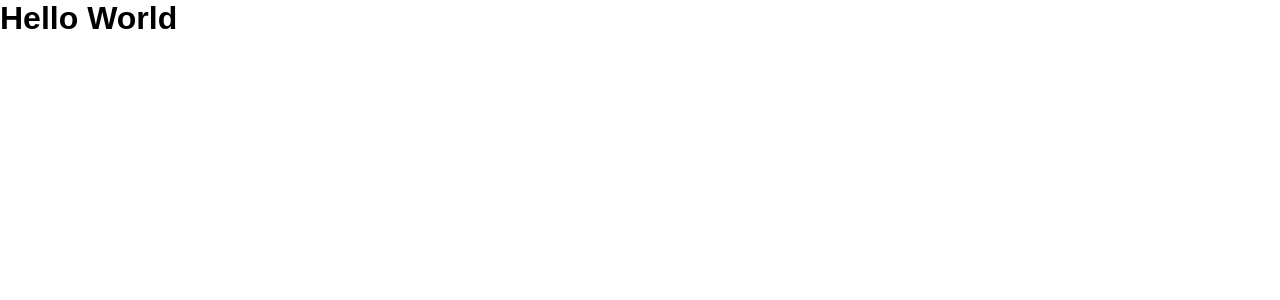
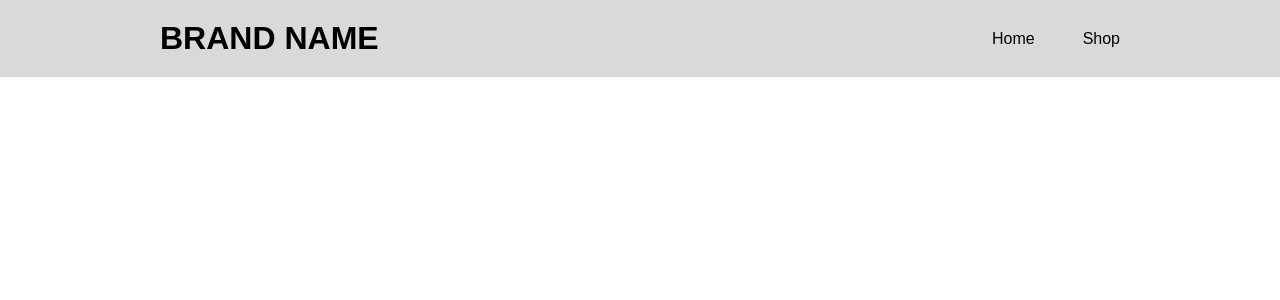
Before and after one commit to nelrnd/shopping-cart, a React (Create React App) app: page / in a window 1280 px wide. Shown: the top 300 px of the page. Built offline with nearby package versions, Linux system fonts and the light colour scheme.

Commit message:
Create and style NavBar

```diff
--- a/src/App.js
+++ b/src/App.js
@@ -1,9 +1,10 @@
+import NavBar from './components/NavBar';
 import './styles/App.css';
 
 const App = () => {
   return (
     <div>
-      <h1>Hello World</h1>
+      <NavBar />
     </div>
   );
 };
--- /dev/null
+++ b/src/components/NavBar.js
@@ -0,0 +1,22 @@
+import '../styles/NavBar.css';
+
+const NavBar = () => {
+  return (
+    <div className="NavBar">
+      <div className="NavBar_content">
+        <div className="NavBar_brand">
+          <div className="NavBar_logo-wrapper">
+            <h1>BRAND NAME</h1>
+          </div>
+        </div>
+
+        <ul className="NavBar_links">
+          <li>Home</li>
+          <li>Shop</li>
+        </ul>
+      </div>
+    </div>
+  );
+};
+
+export default NavBar;
--- /dev/null
+++ b/src/styles/NavBar.css
@@ -0,0 +1,19 @@
+.NavBar {
+  background-color: #d9d9d9;
+  padding: 1.25rem;
+}
+
+.NavBar_content {
+  max-width: 960px;
+  margin: auto;
+
+  display: flex;
+  align-items: center;
+}
+
+.NavBar_links {
+  margin-left: auto;
+  list-style: none;
+  display: flex;
+  gap: 3rem;
+}
```
